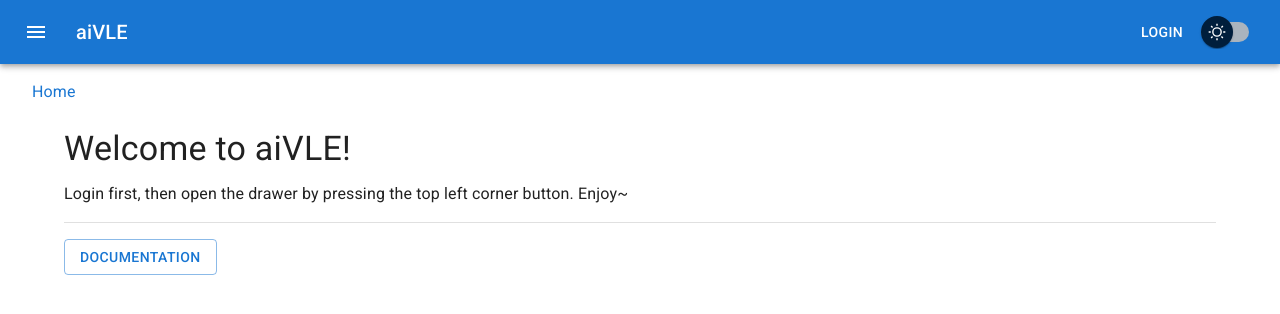
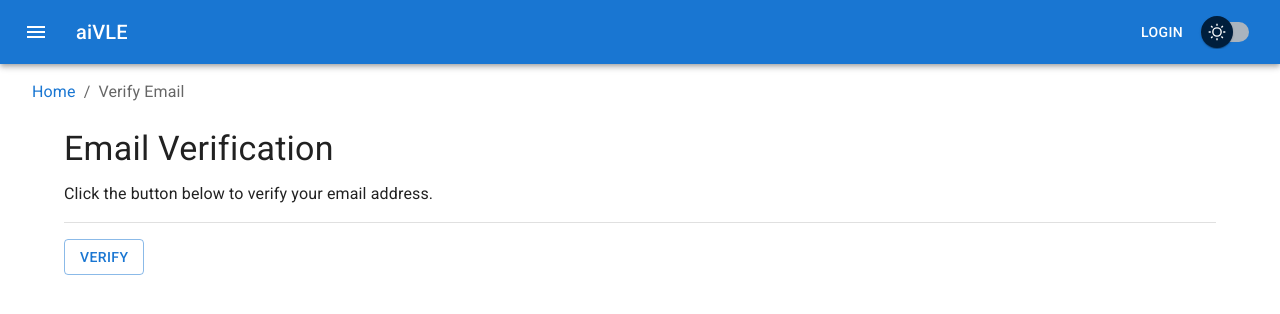
Before and after one commit to le0tan/aivle-fe, a React (Create React App) app: page /account/verify_email in a window 1280 px wide. Shown: the top 314 px of the page. Built offline with nearby package versions, Linux system fonts and the light colour scheme.

Commit message:
auth: add verify email view

```diff
--- a/src/App.js
+++ b/src/App.js
@@ -30,6 +30,7 @@ import {DeveloperMode, MenuBook} from "@mui/icons-material";
 import Home from "./pages/home";
 import Submissions from "./pages/submissions";
 import {cleanAuthStorage} from "./lib/auth";
+import VerifyEmail from "./pages/verifyEmail";
 
 const MyApp = () => {
   const isLoggedIn = useSelector(selectLoggedIn);
@@ -111,6 +112,9 @@ const MyApp = () => {
         <Route exact path="/courses/">
           <CoursePage/>
         </Route>
+        <Route path="/account/verify_email/">
+          <VerifyEmail/>
+        </Route>
         <Route exact path="/">
           <Home/>
         </Route>
--- a/src/components/breadcrumbs.jsx
+++ b/src/components/breadcrumbs.jsx
@@ -20,21 +20,36 @@ function getBreadcrumbName(pathname) {
   }
 }
 
+function matchSpecial(pathname) {
+  if (matchPath(pathname, {path: "/account/verify_email/"})) {
+    return "Verify Email";
+  } else {
+    return null;
+  }
+}
+
 const MuiBreadcrumbs = (props) => {
   const pathnames = props.location.pathname.split("/").filter((x) => x);
+  let links;
+  const special = matchSpecial(props.location.pathname);
+  if (special) {
+    links = (
+      <Typography key={`link_0`}>{special}</Typography>
+    );
+  } else {
+    links = pathnames.map((pathname, index) => {
+      const to = `/${pathnames.slice(0, index + 1).join('/')}`;
+      const last = index === pathnames.length - 1;
+      const displayName = getBreadcrumbName(to);
+      return last ? <Typography key={`link_${index}`}>{displayName}</Typography> :
+        <Link key={`link_${index}`} underline="hover"
+              onClick={() => props.history.push(to)}>{displayName}</Link>
+    });
+  }
   return (
     <Breadcrumbs aria-label="breadcrumb" sx={{marginTop: 2, marginLeft: 4, marginBottom: 3}}>
       <Link underline="hover" onClick={() => props.history.push("/")}>Home</Link>
-      {
-        pathnames.map((pathname, index) => {
-          const to = `/${pathnames.slice(0, index + 1).join('/')}`;
-          const last = index === pathnames.length - 1;
-          const displayName = getBreadcrumbName(to);
-          return last ? <Typography key={`link_${index}`}>{displayName}</Typography> :
-            <Link key={`link_${index}`} underline="hover"
-                  onClick={() => props.history.push(to)}>{displayName}</Link>
-        })
-      }
+      {links}
     </Breadcrumbs>
   );
 }
--- a/src/index.js
+++ b/src/index.js
@@ -4,15 +4,15 @@ import './index.css';
 import reportWebVitals from './reportWebVitals';
 import {Provider} from "react-redux";
 import store from "./redux/store";
-import {HashRouter} from "react-router-dom";
+import {BrowserRouter} from "react-router-dom";
 import ToggleColorMode from "./App";
 
 ReactDOM.render(
   <React.StrictMode>
     <Provider store={store}>
-      <HashRouter>
+      <BrowserRouter>
         <ToggleColorMode/>
-      </HashRouter>
+      </BrowserRouter>
     </Provider>
   </React.StrictMode>,
   document.getElementById('root')
--- /dev/null
+++ b/src/lib/useQuery.js
@@ -0,0 +1,7 @@
+import {useLocation} from "react-router-dom";
+
+function useQuery() {
+  return new URLSearchParams(useLocation().search);
+}
+
+export default useQuery;
--- /dev/null
+++ b/src/pages/verifyEmail.jsx
@@ -0,0 +1,59 @@
+import {Button, Container, CssBaseline, Divider, Typography} from "@mui/material";
+import useQuery from "../lib/useQuery";
+import {useForm} from "react-hook-form";
+import axios from "axios";
+import {API_BASE_URL} from "../constants";
+import React, {useState} from "react";
+import {useHistory} from "react-router-dom";
+
+const VerifyEmail = () => {
+  const query = useQuery();
+  const history = useHistory();
+  const {register, handleSubmit} = useForm();
+  const [verified, setVerified] = useState(false);
+  const onSubmit = data => {
+    const bodyForm = new FormData();
+    bodyForm.append("key", data.key);
+    axios(
+      {
+        method: "post",
+        url: API_BASE_URL + "/dj-rest-auth/registration/verify-email/",
+        data: bodyForm,
+        headers: {"Content-Type": "multipart/form-data"}
+      }
+    ).then(resp => {
+      if (resp.status === 200) {
+        setVerified(true);
+        setTimeout(() => {
+          history.push("/signin");
+        }, 2000);
+      }
+    }).catch((e) => {
+      console.log(e);
+    });
+  };
+  return (
+    <>
+      <Container component="main" maxWidth="lg">
+        <CssBaseline/>
+        <Typography variant="h4" gutterBottom>
+          Email Verification
+        </Typography>
+        <Typography variant="body1" gutterBottom>
+          Click the button below to verify your email address.
+        </Typography>
+        <Divider sx={{marginTop: 2, marginBottom: 2}}/>
+        {
+          verified ? <Typography>Success! You will be redirected to sign-in page in several seconds...</Typography>
+            : <form onSubmit={handleSubmit(onSubmit)}>
+              <input name="key" value={query.get("key")} {...register("key", {required: true})} hidden/>
+              <Button type={"submit"} variant={"outlined"}>Verify</Button>
+            </form>
+        }
+      </Container>
+
+    </>
+  )
+}
+
+export default VerifyEmail;
```
Also changed, not shown: 1 other file (tests, documents, lock files or other folders).
